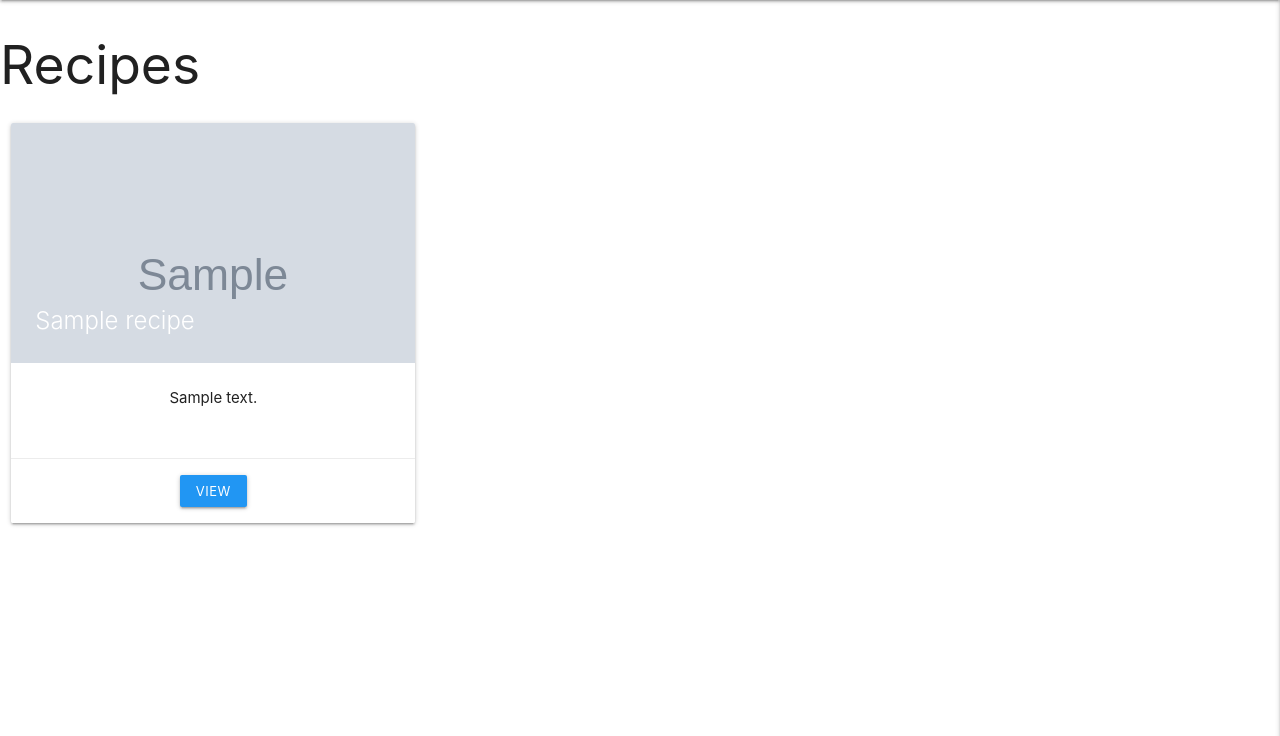
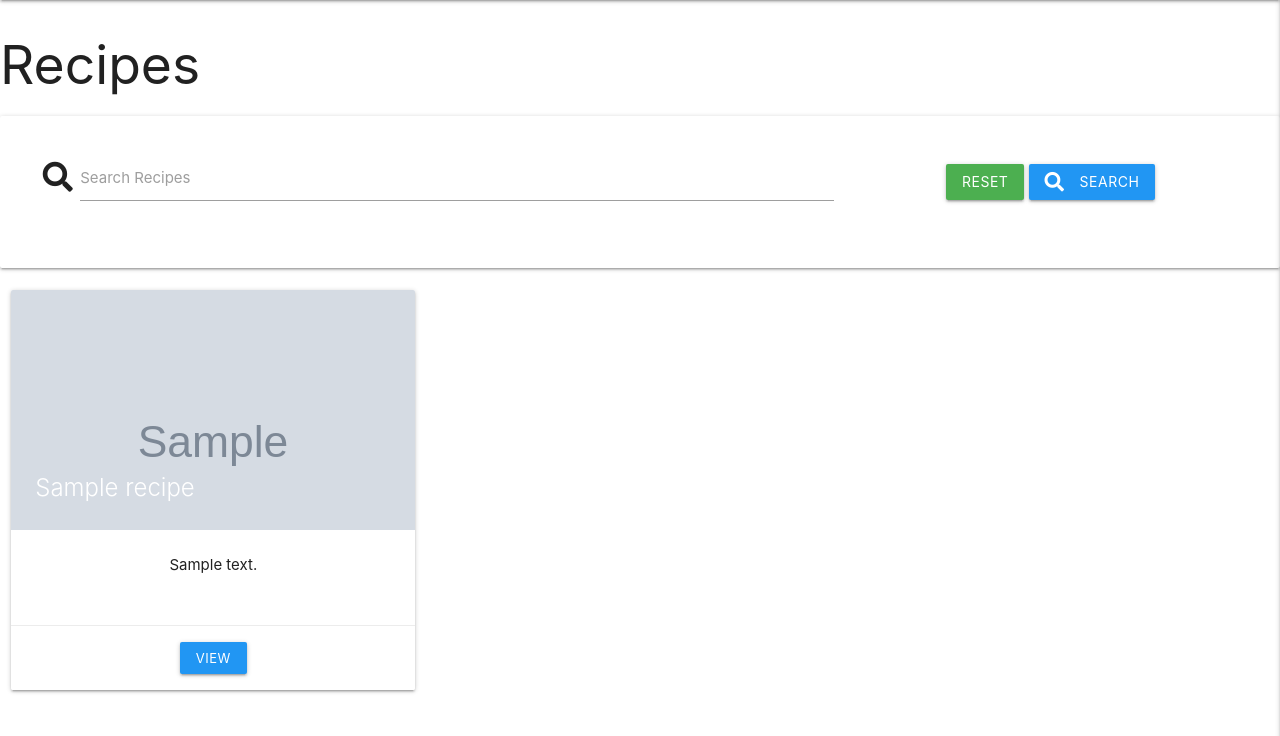
Before and after one commit to ConnorSargent/lazy_chef, a Flask app: page / in a window 1280 px wide. Shown: the part 64-800 px from the top of the page. Run offline with Flask 2, Linux system fonts and the light colour scheme; grey boxes marked "Sample" are stand-in pictures; a database or web service that is not in the repository returns one stand-in record (values such as "Sample title"); some libraries are stand-ins or nearby versions.

Commit message:
add search

```diff
--- a/app.py
+++ b/app.py
@@ -24,6 +24,13 @@ mongo = PyMongo(app)
 def get_recipes():
     recipes = list(mongo.db.recipes.find())
     return render_template('all_recipes.html', recipes=recipes)
+
+
+@app.route("/search", methods=["GET", "POST"])
+def search():
+    query = request.form.get("query")
+    recipes = list(mongo.db.recipes.find({"$text": {"$search": query}}))
+    return render_template("all_recipes.html", recipes=recipes)
 
 
 @app.route('/register', methods=['GET', 'POST'])
@@ -237,7 +244,7 @@ def edit_diet(diet_id):
 @app.route("/delete_diet/<diet_id>")
 def delete_diet(diet_id):
     mongo.db.diets.remove({"_id": ObjectId(diet_id)})
-    flash("diet Successfully Deleted")
+    flash("Diet Successfully Deleted")
     return redirect(url_for("get_diets"))
 
 
--- a/templates/all_recipes.html
+++ b/templates/all_recipes.html
@@ -3,7 +3,28 @@
 
 <h2>Recipes</h2>
 
+
+<!-- Search -->
+<div class="row card-panel">
+  <form action="{{ url_for('search') }}" method="post" class="col s12">
+    <div class="row valign-wrapper center-align">
+      <div class="input-field col s12 m8">
+        <i class="fas fa-search prefix"></i>
+        <input type="text" name="query" id="query" minlength="3" class="validate" required>
+        <label for="query">Search Recipes</label>
+      </div>
+      <div class="col s12 m4">
+        <a href="{{ url_for('get_recipes') }}" class="green btn">Reset</a>
+        <button type="submit" class="blue btn">
+          <i class="fas fa-search left"></i> Search
+        </button>
+      </div>
+    </div>
+  </form>
+</div>
+
 <!-- Recipe Card -->
+{% if recipes|length > 0 %}
 <div class="row center">
   {% for recipe in recipes %}
   <div class="col s12 m4">
@@ -23,4 +44,8 @@
   {% endfor %}
 </div>
 
+{% else %}
+<h3 class="center-align">No Recipes Found</h3>
+{% endif %}
+
 {% endblock %}
```
